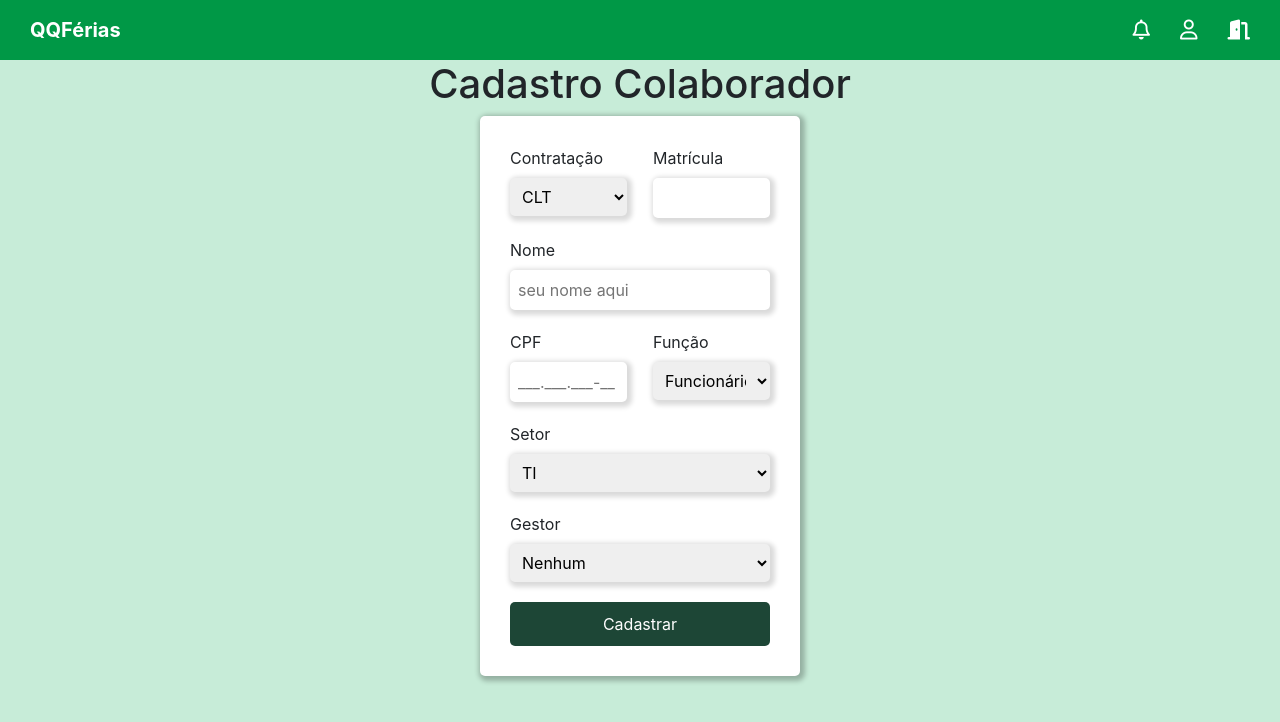
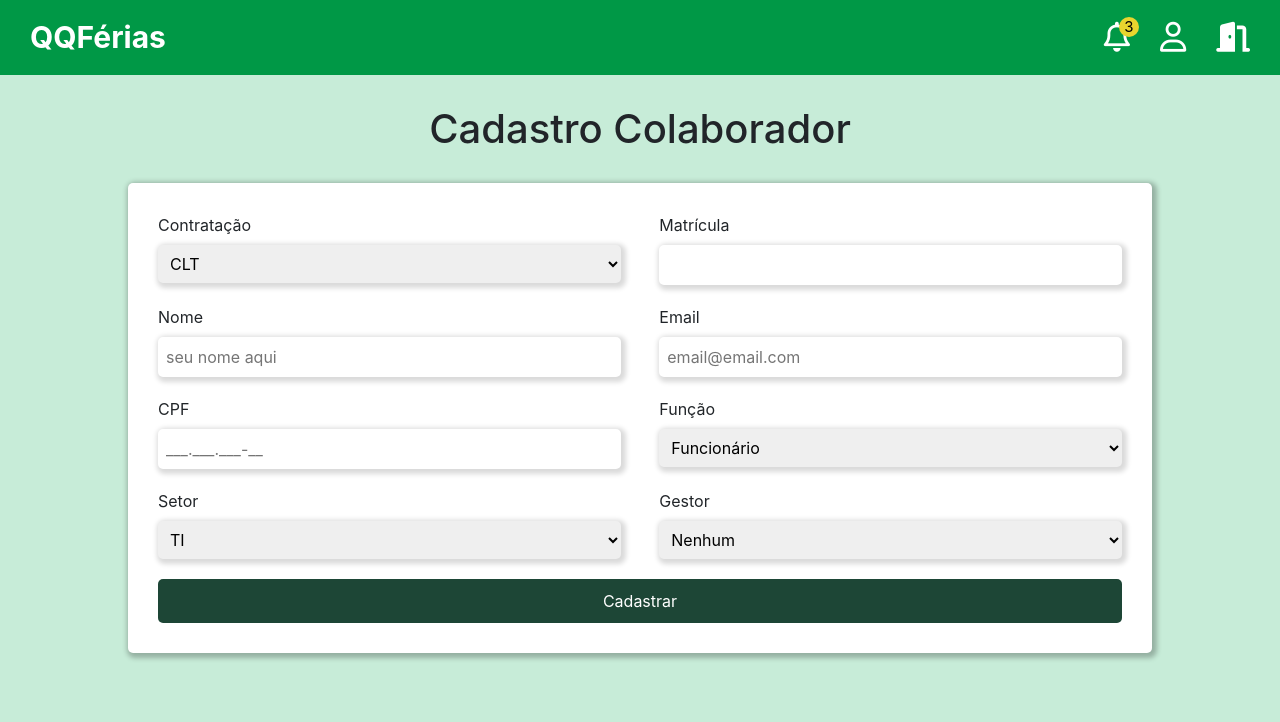
Before and after one commit to VinnenLM/gerenciador-ferias, a React (Create React App) app in the folder frontend/: page /cadastro in a window 1280 px wide. Shown: the top 722 px of the page. Built offline with nearby package versions, Linux system fonts and the light colour scheme.

Commit message:
Adicionadas notificações

```diff
--- a/frontend/src/components/header/index.js
+++ b/frontend/src/components/header/index.js
@@ -1,10 +1,35 @@
+import { useState } from "react";
 import { useDispatch } from "react-redux";
 import { Link } from "react-router-dom"
+import { Notificacoes } from "../notificacoes";
 import "./style.css"
 
 export const Header = () => {
 
     const dispatch = useDispatch();
+
+    const [visivel, setVisivel] = useState("");
+
+    function mostrarNotificacao() {
+        (visivel === "") ? setVisivel("visivel") : setVisivel("");
+    }
+
+    const notificacoes = [
+        {
+            id: 1,
+            texto: "Solicitação X efetuada!"
+        },
+        {
+            id: 2,
+            texto: "Solicitação Y efetuada!"
+        },
+        {
+            id: 3,
+            texto: "Solicitação Z efetuada!"
+        },
+    ]
+
+    const numNotific = 3;
 
     return (
         <header>
@@ -12,10 +37,20 @@ export const Header = () => {
                 <Link to="/home">QQFérias</Link>
             </div>
             <div className="opcoes">
-                <Link to="/notificacao"><i className="fa-regular fa-bell" title="notificação"></i></Link>
+                {(numNotific > 0) ? <span className="count">{numNotific}</span> : null}
+                <span onClick={mostrarNotificacao}><i className="fa-regular fa-bell" title="notificação"></i></span>
                 <Link to="/perfil"><i className="fa-regular fa-user" title="perfil"></i></Link>
                 <Link to="/" onClick={() => { dispatch({ type: 'LOGOUT' }) }}><i className="fa-solid fa-door-open" title="sair"></i>
                 </Link>
+                <div className={`notificacoes ${visivel}`} >
+                    <div className="topo">
+                        <span>Notificações</span>
+                    </div>
+                    {notificacoes.map((notif, index) => <Notificacoes key={index} texto={notif.texto} />)}
+                    <div className="fundo">
+                        <span>Visualizar Tudo</span>
+                    </div>
+                </div>
             </div>
         </header>
     )
--- a/frontend/src/components/header/style.css
+++ b/frontend/src/components/header/style.css
@@ -4,23 +4,88 @@ header {
     background-color: #009846;
     padding: 15px 30px;
     color: white;
-    font-size: 20px;
+    font-size: 30px;
 }
 
 .logo {
     font-weight: bold;
 }
 
+.opcoes {
+    position: relative;
+}
+
 .opcoes>* {
     margin-left: 30px;
 }
 
-a{
+.opcoes>span:hover {
+    cursor: pointer;
+}
+
+a {
     color: white;
     text-decoration: none;
 }
 
-a:hover{
+a:hover {
     color: #1D4636;
     text-decoration: none;
 }
+
+.notificacoes {
+    z-index: 2;
+    display: none;
+    border: 1px solid black;
+    flex-direction: column;
+    position: absolute;
+    right: 60%;
+    top: 132%;
+    width: 400px;
+    background-color: white;
+    color: black;
+}
+
+.topo {
+    font-size: 25px;
+    font-weight: bold;
+    background-color: #D9D9D9;
+    padding: 10px 15px;
+    border-bottom: 1px solid black;
+}
+
+.fundo {
+    font-size: 20px;
+    text-align: center;
+    background-color: #D9D9D9;
+    padding: 5px 15px;
+    border-bottom: 1px solid black;
+}
+
+.fundo>span:hover {
+    cursor: pointer;
+    color: #1D4636;
+}
+
+.count {
+    display: flex;
+    align-items: center;
+    justify-content: center;
+    color: black;
+    position: absolute;
+    background-color: #E8D52E;
+    border-radius: 50%;
+    top: 5%;
+    right: 63%;
+    width: 20px;
+    height: 20px;
+    font-size: 15px;
+}
+
+.count > *{
+    vertical-align: middle;
+}
+
+.visivel {
+    display: block;
+}
--- /dev/null
+++ b/frontend/src/components/notificacoes/index.js
@@ -0,0 +1,12 @@
+import { Link } from "react-router-dom"
+import "./style.css"
+
+export const Notificacoes = ({ texto }) => {
+
+    return (
+        <div className="notificacao">
+            <span>{texto}</span>
+            <Link to="/notificacoes">Visualizar</Link>
+        </div>
+    )
+}
--- /dev/null
+++ b/frontend/src/components/notificacoes/style.css
@@ -0,0 +1,17 @@
+.notificacao{
+    display: flex;
+    font-size: 20px;
+    justify-content: space-between;
+    padding: 5px 10px;
+    border-bottom: 1px solid black;
+}
+
+.notificacao>:last-child{
+    color: black;
+    font-size: 15px;
+    align-self: flex-end;
+}
+
+.notificacao>:last-child:hover{
+    color: #1D4636;
+}
--- a/frontend/src/components/pessoa/index.js
+++ b/frontend/src/components/pessoa/index.js
@@ -1,6 +1,8 @@
+import "./style.css"
+
 export const Pessoa = ({ nome, setor, matricula, status }) => {
     return (
-        <tr>
+        <tr className="colaborador">
             <td>{nome}</td>
             <td>{setor}</td>
             <td>{matricula}</td>
--- a/frontend/src/components/pessoa/style.css
+++ b/frontend/src/components/pessoa/style.css
@@ -3,18 +3,18 @@
     margin: 5% 5% 0 5%;
 }
 
-td{
+td {
     padding: 10px;
     margin: 10px 0 !important;
     width: 25%;
 }
 
-td:nth-child(1){
+td:nth-child(1) {
     border-radius: 5px 0 0 5px;
 }
 
 
-td:nth-child(4){
+td:nth-child(4) {
     border-radius: 0 5px 5px 0;
 }
 
@@ -32,3 +32,8 @@ td:nth-child(4){
 .ativo {
     background-color: #5CB85D;
 }
+
+.colaborador:hover {
+    cursor: pointer;
+    background-color: #9ae09b;
+}
--- a/frontend/src/components/solicitacao/index.js
+++ b/frontend/src/components/solicitacao/index.js
@@ -12,7 +12,7 @@ export const Solicitacao = ({ id, dataSolicitacao, colaborador, dataInicio, data
     }
 
     return (
-        <tr onClick={redirecionar} key={id}>
+        <tr onClick={redirecionar} key={id} className="solicitacao">
             <td>{dataSolicitacao}</td>
             {(role === "gestor" && idColaborador !== 1 ) ? <td>{colaborador}</td> : null}
             <td>{dataInicio}</td>
--- a/frontend/src/components/solicitacao/style.css
+++ b/frontend/src/components/solicitacao/style.css
@@ -33,3 +33,8 @@ table{
 .ativo {
     background-color: #5CB85D;
 }
+
+.solicitacao:hover{
+    cursor: pointer;
+    background-color: #9ae09b;
+}
--- a/frontend/src/pages/cadastro/index.js
+++ b/frontend/src/pages/cadastro/index.js
@@ -25,8 +25,21 @@ export const Cadastro = () => {
 
                 </div>
 
+
+
+                <div className="container-duplo">
+
+                    <div className="input-duplo">
                         <label htmlFor="">Nome</label>
                         <input type="text" placeholder="seu nome aqui" />
+                    </div>
+
+                    <div className="input-duplo">
+                        <label htmlFor="">Email</label>
+                        <input type="email" placeholder="email@email.com" />
+                    </div>
+
+                </div>
 
                 <div className="container-duplo">
 
@@ -45,12 +58,18 @@ export const Cadastro = () => {
 
                 </div>
 
+                <div className="container-duplo">
+
+                    <div className="input-duplo">
                         <label htmlFor="">Setor</label>
                         <select name="" id="">
                             <option value="TI" selected>TI</option>
                             <option value="RH">RH</option>
                             <option value="RH">Contabilidade</option>
                         </select>
+                    </div>
+
+                    <div className="input-duplo">
                         <label htmlFor="">Gestor</label>
                         <select name="" id="">
                             <option value="">Nenhum</option>
@@ -58,6 +77,12 @@ export const Cadastro = () => {
                             <option value="RH">Ciclano</option>
                             <option value="RH">Beltrano</option>
                         </select>
+                    </div>
+
+                </div>
+
+
+
                 <button className="botao">Cadastrar</button>
             </div>
         </>
--- a/frontend/src/pages/cadastro/style.css
+++ b/frontend/src/pages/cadastro/style.css
@@ -1,5 +1,5 @@
 .container-cadastro {
-    width: 25%;
+    width: 80%;
     background-color: white;
     padding: 30px;
     margin: 0 auto;
@@ -25,5 +25,10 @@ select{
 .input-duplo{
     display: flex;
     flex-direction: column;
-    width: 45%;
+    width: 48%;
 }
+
+.botao:hover{
+    cursor: pointer;
+    background-color: #183f30;
+}
--- a/frontend/src/pages/home/style.css
+++ b/frontend/src/pages/home/style.css
@@ -2,3 +2,7 @@
     display: flex;
     justify-content: space-evenly;
 }
+
+h1{
+    margin: 30px 0 !important;
+}
--- a/frontend/src/pages/perfil/style.css
+++ b/frontend/src/pages/perfil/style.css
@@ -1,8 +1,4 @@
 .container-principal-perfil {
-    position: absolute;
-    top: 30%;
-    left: 20%;
-    transform: translate(-20%, -20%);
     width: 100%;
     font-size: 20px;
 }
```
Lines whose indentation alone changed are shown as unchanged.
